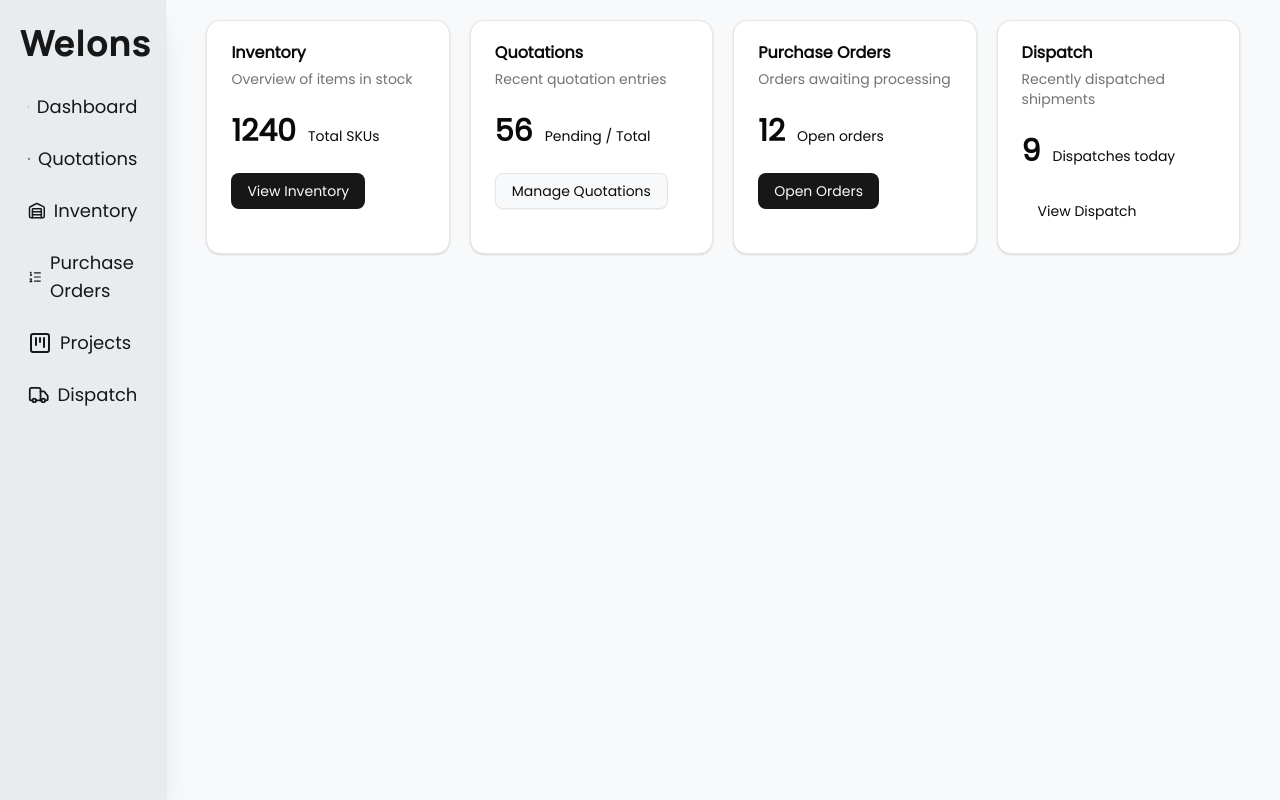
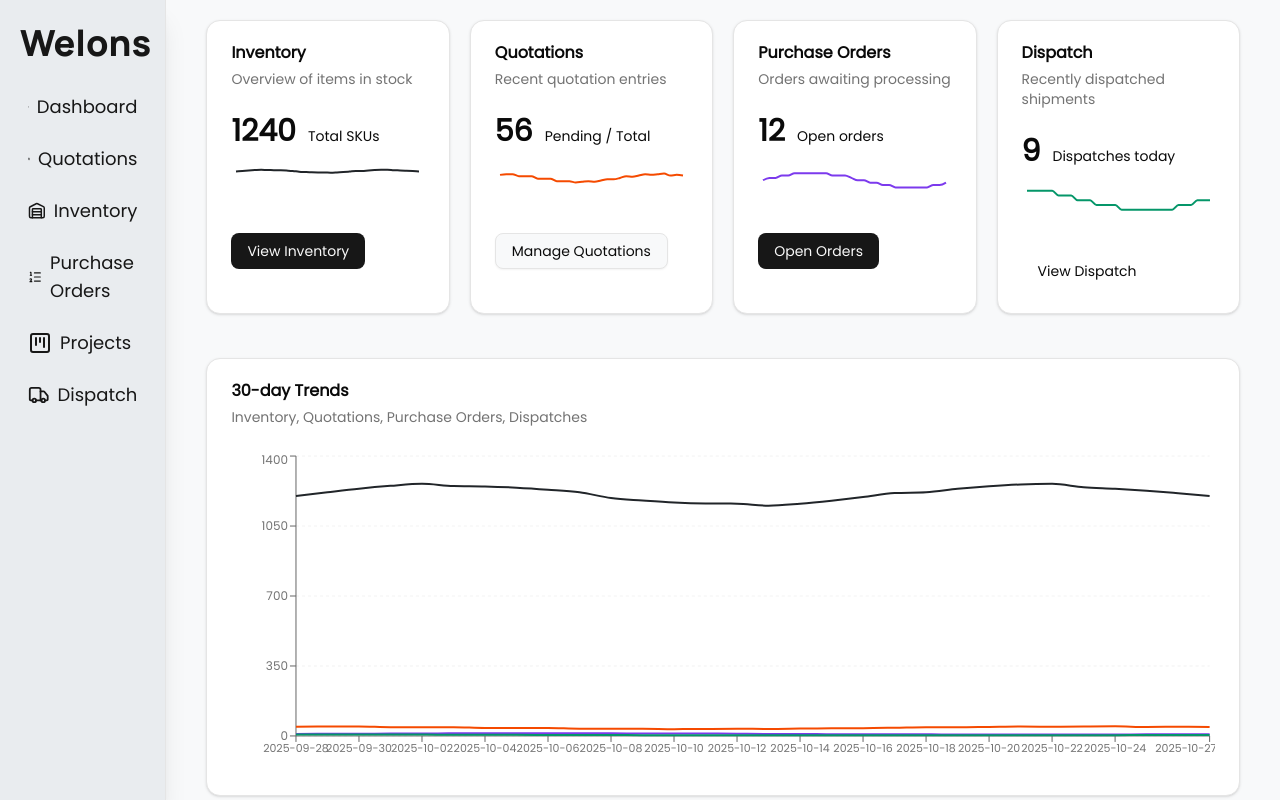
Before and after one commit to Lolillya/welons-ims, a React (Vite) app: page /admin/dashboard in a window 1280 px wide. Built offline with nearby package versions, Linux system fonts and the light colour scheme.

Commit message:
added graphs and trends on dashboard page

```diff
--- a/src/pages/admin/dashboard.tsx
+++ b/src/pages/admin/dashboard.tsx
@@ -8,6 +8,17 @@ import {
   CardTitle,
   CardDescription,
 } from "@/components/ui/card";
+import {
+  BarChart,
+  LineChart,
+  Line,
+  CartesianGrid,
+  XAxis,
+  YAxis,
+  Tooltip,
+  ResponsiveContainer,
+} from "recharts";
+import { ChartContainer, ChartTooltipContent } from "@/components/ui/chart";
 
 const Dashboard = () => {
   const stats = useMemo(
@@ -19,6 +30,44 @@ const Dashboard = () => {
     }),
     []
   );
+
+  // Generate 30 days of trend data for charts (deterministic-ish)
+  const trendData = useMemo(() => {
+    const days = 30;
+    const now = new Date();
+    const base = {
+      inventory: 1200,
+      quotations: 40,
+      purchaseOrders: 10,
+      dispatches: 5,
+    };
+
+    return Array.from({ length: days }).map((_, i) => {
+      const d = new Date(now);
+      d.setDate(now.getDate() - (days - 1 - i));
+      const date = d.toISOString().slice(0, 10);
+
+      // simple deterministic variation using index
+      return {
+        date,
+        inventory: Math.round(
+          base.inventory + Math.sin(i / 3) * 50 + (i % 5) * 3
+        ),
+        quotations: Math.max(
+          0,
+          Math.round(base.quotations + Math.cos(i / 4) * 6 + (i % 3))
+        ),
+        purchaseOrders: Math.max(
+          0,
+          Math.round(base.purchaseOrders + Math.sin(i / 5) * 3)
+        ),
+        dispatches: Math.max(
+          0,
+          Math.round(base.dispatches + Math.cos(i / 6) * 2)
+        ),
+      };
+    });
+  }, []);
 
   return (
     <section className="main-container">
@@ -32,6 +81,19 @@ const Dashboard = () => {
             <div className="flex items-baseline gap-3">
               <div className="text-3xl font-bold">{stats.inventory}</div>
               <div className="text-sm ">Total SKUs</div>
+            </div>
+            <div className="mt-3 h-12">
+              <ResponsiveContainer width="100%" height="100%">
+                <LineChart data={trendData}>
+                  <Line
+                    type="monotone"
+                    dataKey="inventory"
+                    stroke="var(--chart-2)"
+                    strokeWidth={2}
+                    dot={false}
+                  />
+                </LineChart>
+              </ResponsiveContainer>
             </div>
           </CardContent>
           <CardFooter>
@@ -49,6 +111,19 @@ const Dashboard = () => {
               <div className="text-3xl font-bold">{stats.quotations}</div>
               <div className="text-sm ">Pending / Total</div>
             </div>
+            <div className="mt-3 h-12">
+              <ResponsiveContainer width="100%" height="100%">
+                <LineChart data={trendData}>
+                  <Line
+                    type="monotone"
+                    dataKey="quotations"
+                    stroke="var(--chart-1)"
+                    strokeWidth={2}
+                    dot={false}
+                  />
+                </LineChart>
+              </ResponsiveContainer>
+            </div>
           </CardContent>
           <CardFooter>
             <Button variant="outline">Manage Quotations</Button>
@@ -64,6 +139,19 @@ const Dashboard = () => {
             <div className="flex items-baseline gap-3">
               <div className="text-3xl font-bold">{stats.purchaseOrders}</div>
               <div className="text-sm ">Open orders</div>
+            </div>
+            <div className="mt-3 h-12">
+              <ResponsiveContainer width="100%" height="100%">
+                <LineChart data={trendData}>
+                  <Line
+                    type="monotone"
+                    dataKey="purchaseOrders"
+                    stroke="#7c3aed"
+                    strokeWidth={2}
+                    dot={false}
+                  />
+                </LineChart>
+              </ResponsiveContainer>
             </div>
           </CardContent>
           <CardFooter>
@@ -81,10 +169,81 @@ const Dashboard = () => {
               <div className="text-3xl font-bold">{stats.dispatches}</div>
               <div className="text-sm ">Dispatches today</div>
             </div>
+            <div className="mt-3 h-12">
+              <ResponsiveContainer width="100%" height="100%">
+                <LineChart data={trendData}>
+                  <Line
+                    type="monotone"
+                    dataKey="dispatches"
+                    stroke="#059669"
+                    strokeWidth={2}
+                    dot={false}
+                  />
+                </LineChart>
+              </ResponsiveContainer>
+            </div>
           </CardContent>
           <CardFooter>
             <Button variant="ghost">View Dispatch</Button>
           </CardFooter>
+        </Card>
+      </div>
+
+      {/* Main trends chart */}
+      <div className="mt-6">
+        <Card className="w-full">
+          <CardHeader>
+            <CardTitle>30-day Trends</CardTitle>
+            <CardDescription>
+              Inventory, Quotations, Purchase Orders, Dispatches
+            </CardDescription>
+          </CardHeader>
+          <CardContent>
+            <ChartContainer
+              config={{
+                inventory: { label: "Inventory", color: "var(--chart-2)" },
+                quotations: { label: "Quotations", color: "var(--chart-1)" },
+                purchaseOrders: { label: "POs", color: "#7c3aed" },
+                dispatches: { label: "Dispatches", color: "#059669" },
+              }}
+              className="h-[320px] w-full"
+            >
+              <LineChart data={trendData}>
+                <CartesianGrid vertical={false} strokeDasharray="3 3" />
+                <XAxis dataKey="date" tick={{ fontSize: 11 }} />
+                <YAxis />
+                <Tooltip content={<ChartTooltipContent />} />
+                <Line
+                  type="monotone"
+                  dataKey="inventory"
+                  stroke="var(--color-inventory)"
+                  dot={false}
+                  strokeWidth={2}
+                />
+                <Line
+                  type="monotone"
+                  dataKey="quotations"
+                  stroke="var(--color-quotations)"
+                  dot={false}
+                  strokeWidth={2}
+                />
+                <Line
+                  type="monotone"
+                  dataKey="purchaseOrders"
+                  stroke="var(--color-purchaseOrders)"
+                  dot={false}
+                  strokeWidth={2}
+                />
+                <Line
+                  type="monotone"
+                  dataKey="dispatches"
+                  stroke="var(--color-dispatches)"
+                  dot={false}
+                  strokeWidth={2}
+                />
+              </LineChart>
+            </ChartContainer>
+          </CardContent>
         </Card>
       </div>
     </section>
```
